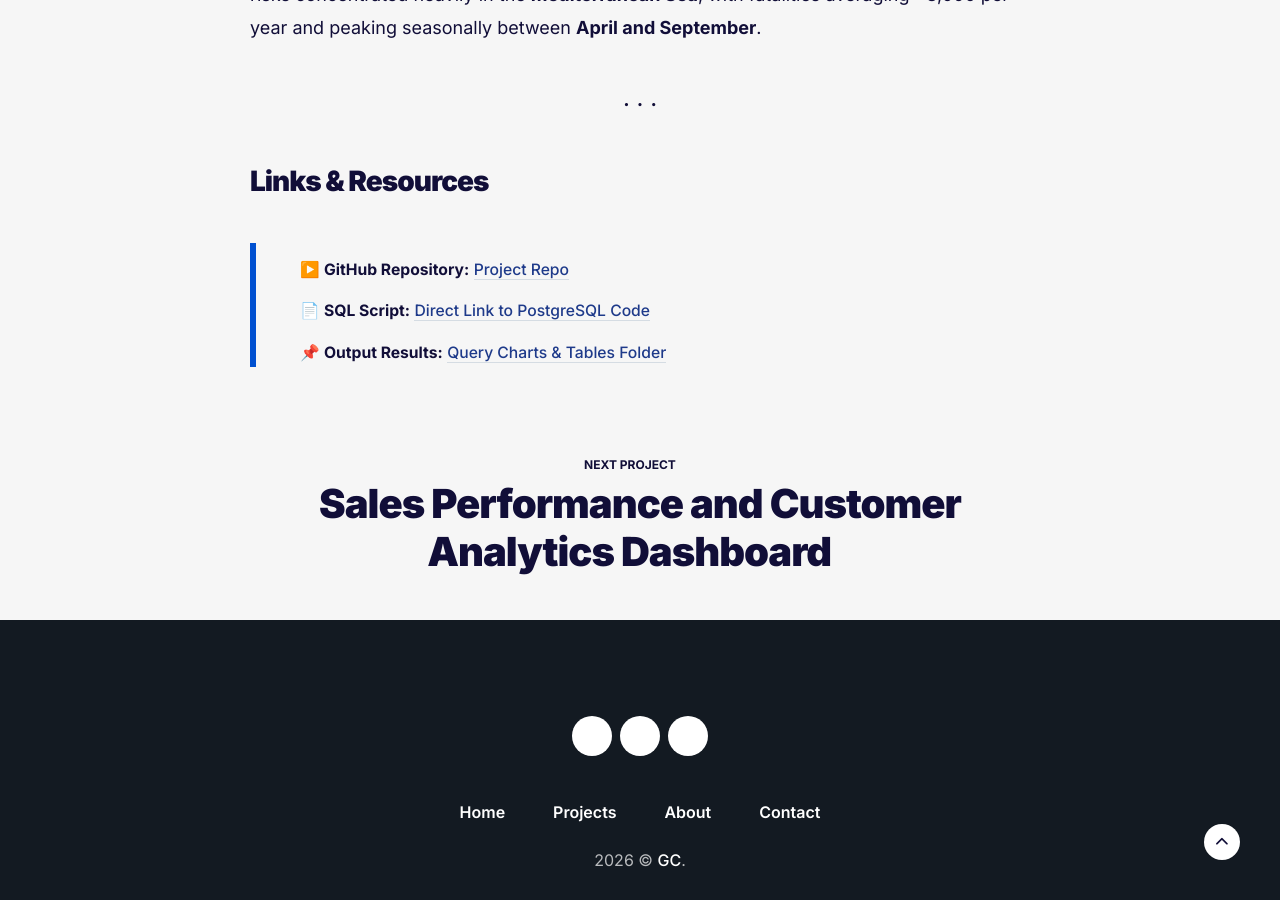
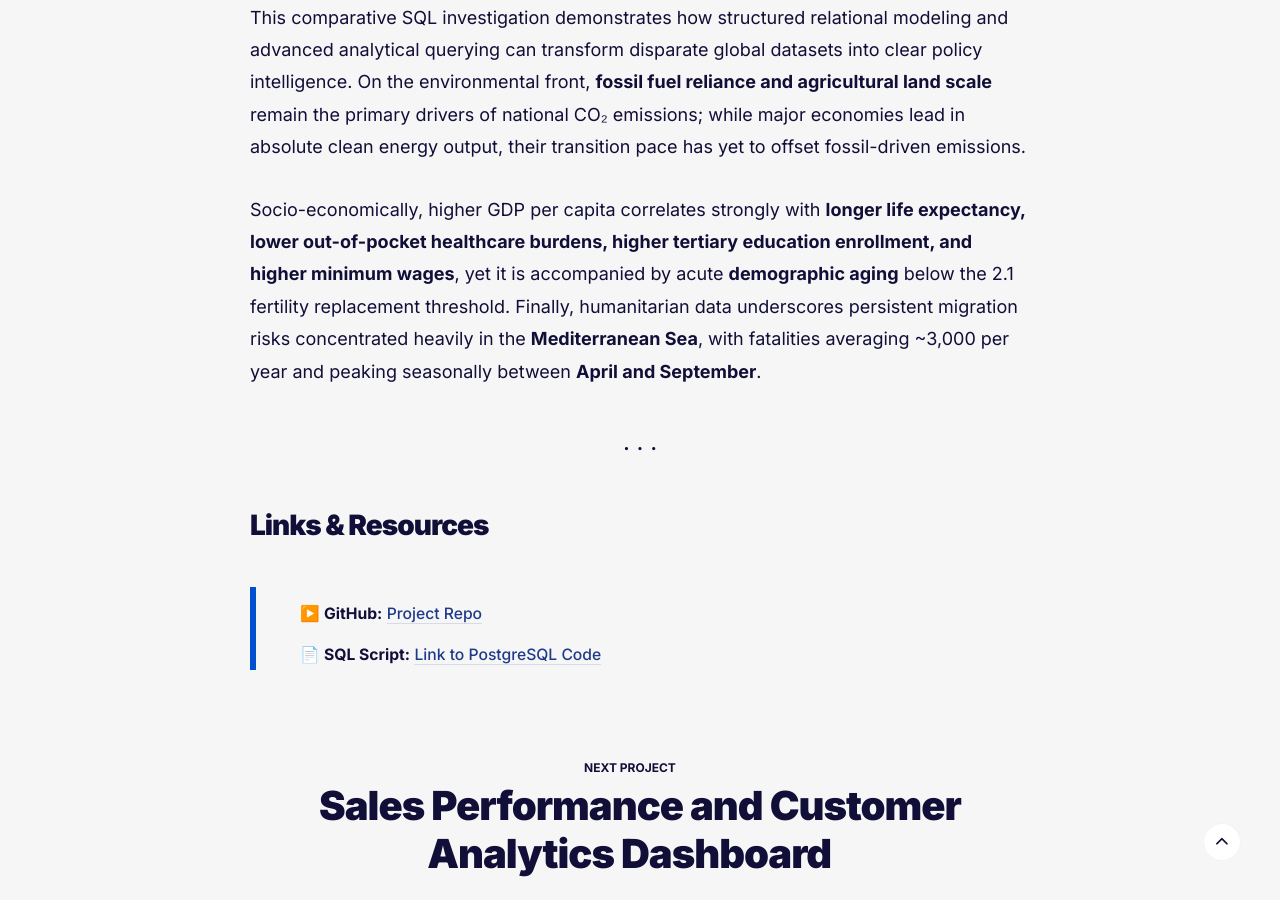
Before and after one commit to gcasarin/gcasarin.github.io, a Jekyll site: the page built from docs/_projects/global_sustainable_development.md, in a window 1280 px wide and 900 px high, scrolled down 11258 px. Built offline with Jekyll 4.4.1, drawn with Linux system fonts in a browser that asks for light colours.

Commit message:
Adjust image size and update SQL script links
Updated image width to 70% for better responsiveness and modified SQL script link formatting.

````diff
--- a/docs/_projects/global_sustainable_development.md
+++ b/docs/_projects/global_sustainable_development.md
@@ -212,7 +212,7 @@ The most insightful queries from each category are detailed below. For a deeper
   {: .blue-infobox}
 
   <p align="center">
-    <img src="https://raw.githubusercontent.com/gcasarin/SQLProject-Global-sustainable-development/main/Charts/Q12.png" width="70" style="border-radius: 4px;" alt="Grafico Q12"       />
+    <img src="https://raw.githubusercontent.com/gcasarin/SQLProject-Global-sustainable-development/main/Charts/Q12.png" width="70%" style="border-radius: 4px;" alt="Grafico Q12"       />
   </p>
 
 ### 3. Global Migration Trends
@@ -234,7 +234,7 @@ The most insightful queries from each category are detailed below. For a deeper
 
 - **Chronological & Seasonal Fatality Trends (2014–2023) (Q13.3):**
 
-  To enable accurate chronological sorting and time-series analysis, the table schema was updated with a numeric `month_number` column derived from text month names via `CASE` mapping, allowing monthly and yearly aggregation of fatalities:
+  To enable accurate chronological sorting and time-series analysis, the table schema was updated with a numeric `month_number` column derived from text month names via *`CASE`* mapping, allowing monthly and yearly aggregation of fatalities:
 
   ```sql
   -- Add numeric month column for chronological ordering
@@ -288,7 +288,5 @@ Socio-economically, higher GDP per capita correlates strongly with **longer life
 ## Links & Resources
 
 > <span style="font-size: 0.98rem; line-height: 1.8;">
-> ▶️ **GitHub Repository:** [Project Repo](https://github.com/gcasarin/SQL-Project-Global-sustainable-development)<br>
-> 📄 **SQL Script:** [Direct Link to PostgreSQL Code](https://github.com/gcasarin/SQL-Project-Global-sustainable-development/blob/main/SQL_Project-Global_Sustainable_Developement.sql)<br>
-> 📌 **Output Results:** [Query Charts & Tables Folder](https://github.com/gcasarin/SQL-Project-Global-sustainable-development)
-> </span>
+> ▶️ **GitHub:** [Project Repo](https://github.com/gcasarin/SQL-Project-Global-sustainable-development)<br>
+> 📄 **SQL Script:** [Link to PostgreSQL Code](https://github.com/gcasarin/SQL-Project-Global-sustainable-development/blob/main/SQL_Project-Global_Sustainable_Developement.sql)<br>
````
